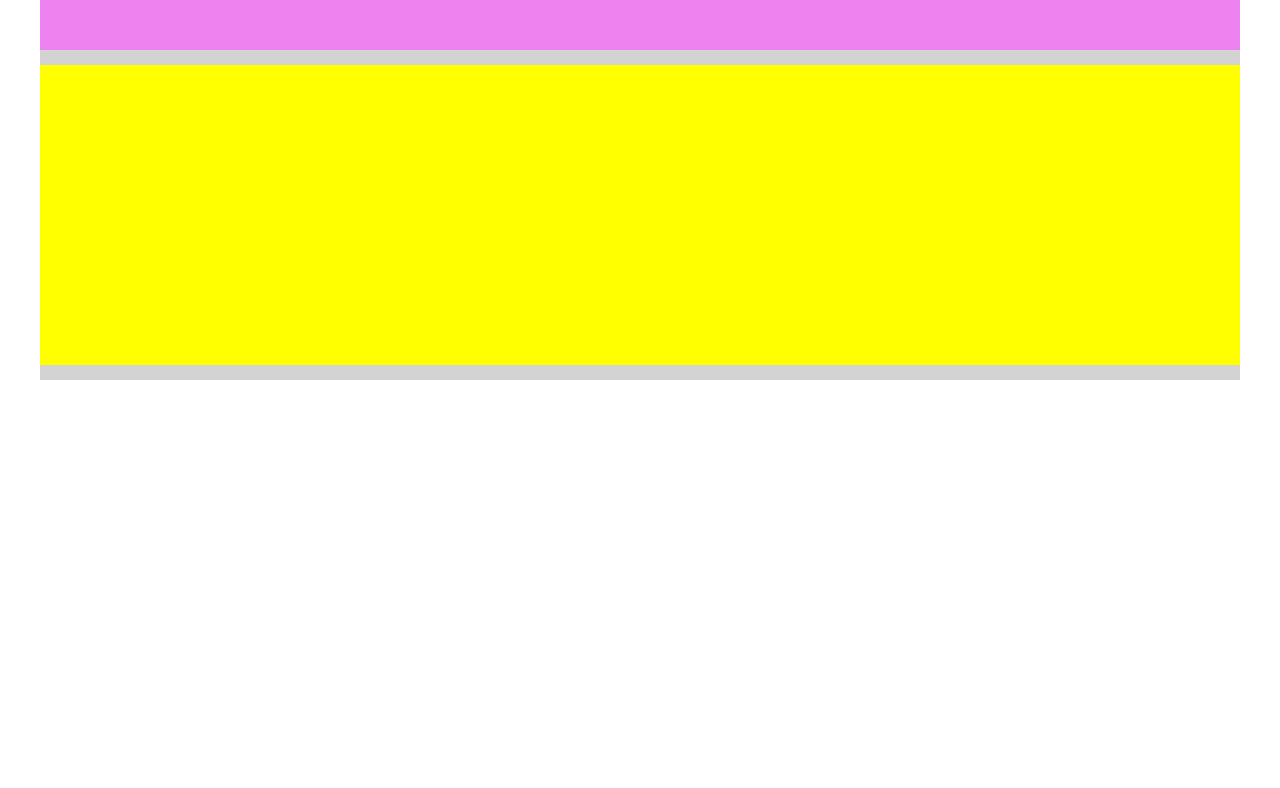
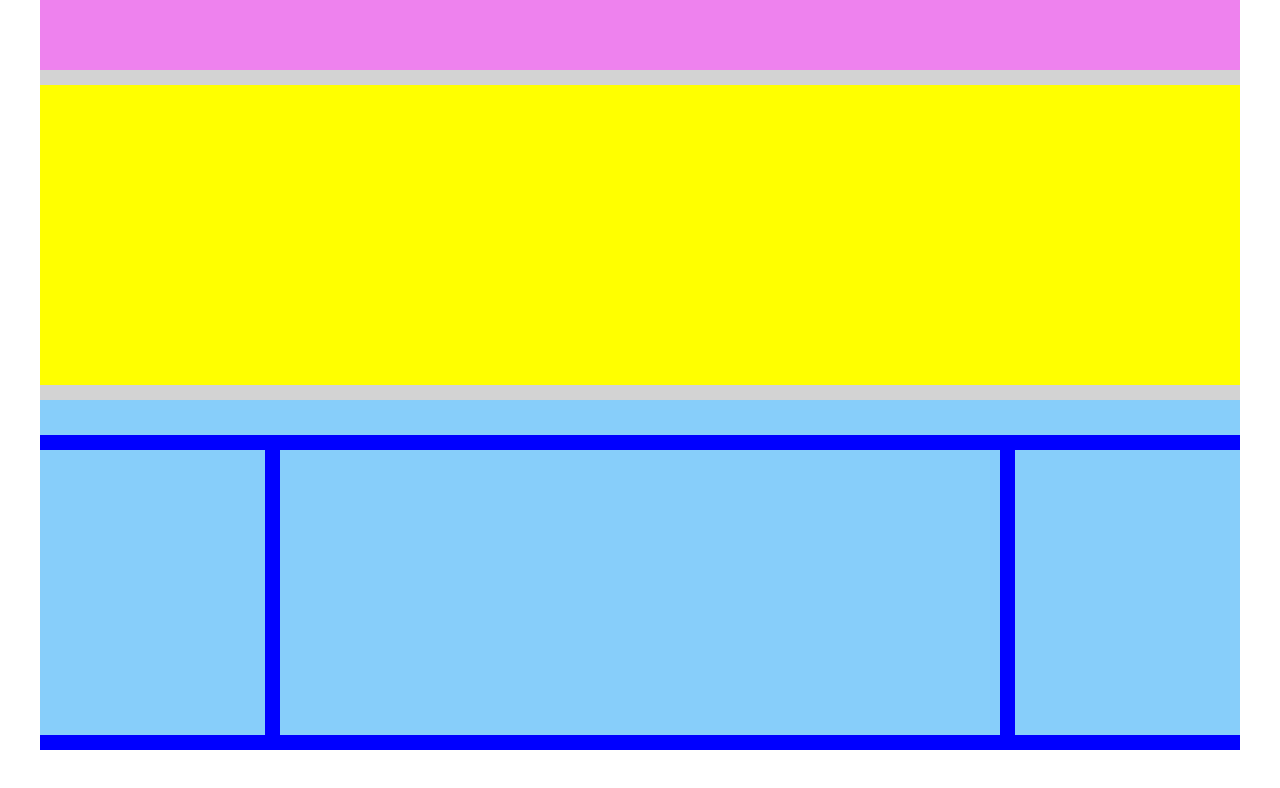
Before and after one commit to Franco-Palmieri/htmlcss-struttura-wp, a plain HTML site: page index.html in a window 1280 px wide. Drawn offline with Linux system fonts and the light colour scheme.

Commit message:
Wordpress

```diff
--- a/index.html
+++ b/index.html
@@ -10,9 +10,14 @@
 <body>
     <div class="container clearfix">
         <header></header>
-        <nav></nav>
         <div class="fig"></div>
-        <main></main>
+        <div class="paragrafo"></div>
+        <div class="main-page clearfix">
+            <aside class="fl aside-left"></aside>
+            <article class="fl"></article>
+            <aside class="fl aside-right"></aside>
+        </div>
+
     </div>
 
 </body>
--- a/style.css
+++ b/style.css
@@ -18,7 +18,7 @@
 }
 header{
     width: 100%;
-    height: 50px;
+    height: 70px;
     background-color: violet;
     margin: 0 0 15px 0;
 }
@@ -28,3 +28,30 @@ header{
     background-color: yellow;
     margin: 15px 0 15px 0;
 }
+.paragrafo{
+    width: 100%;
+    height: 50px;
+    background-color: lightskyblue;
+    border-bottom: 15px solid blue;
+}
+.main-page{
+    width: 100%;
+    height: 300px;
+    border-bottom: 15px solid blue;
+}
+aside{
+    width: 20%;
+    height: 100%;
+    background-color: lightskyblue;
+}
+.aside-left{
+    border-right: 15px solid blue;
+}
+.aside-right{
+    border-left: 15px solid blue;
+}
+article{
+    width: 60%;
+    height: 100%;
+    background-color: lightskyblue;
+}
```
